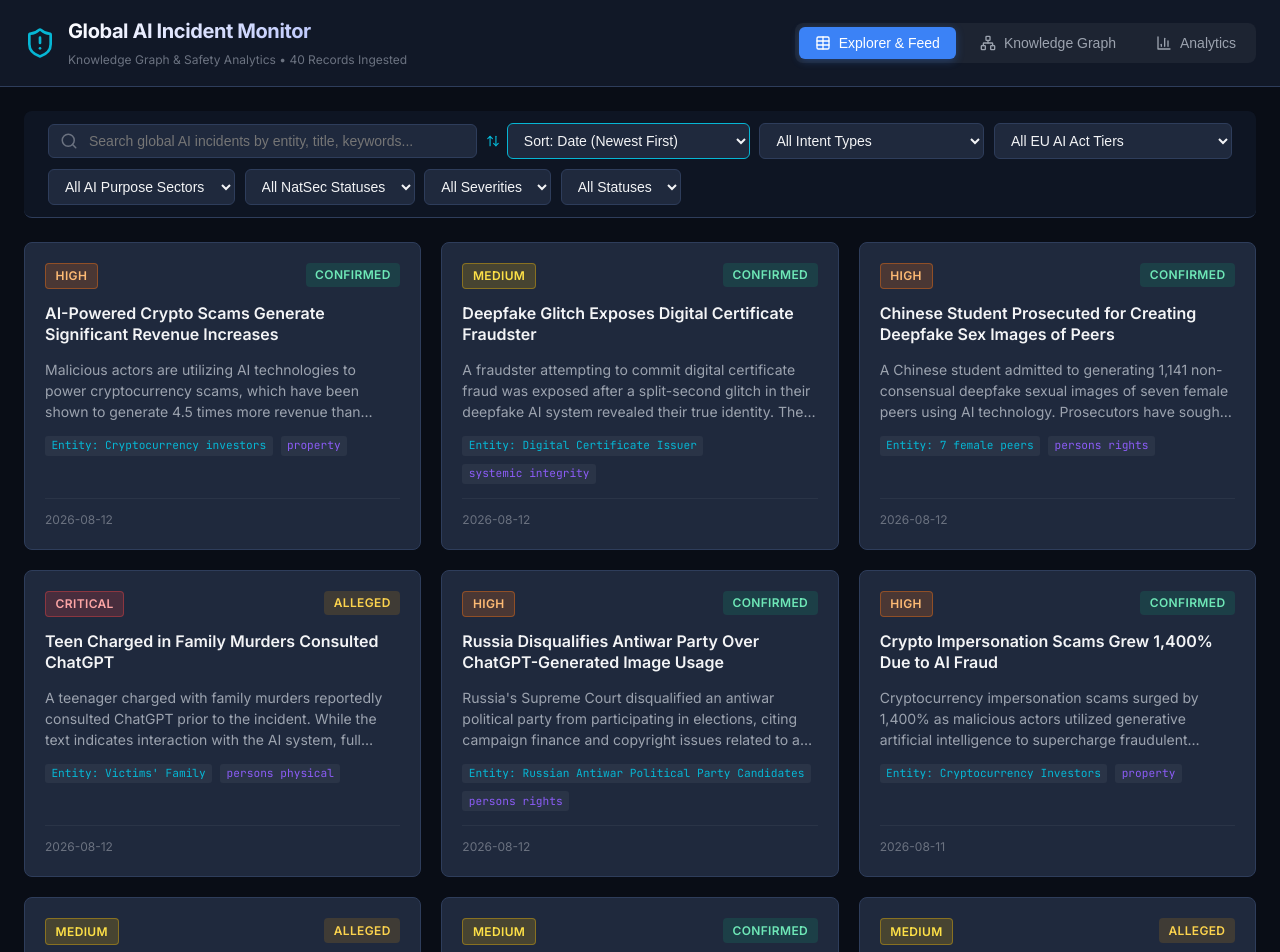
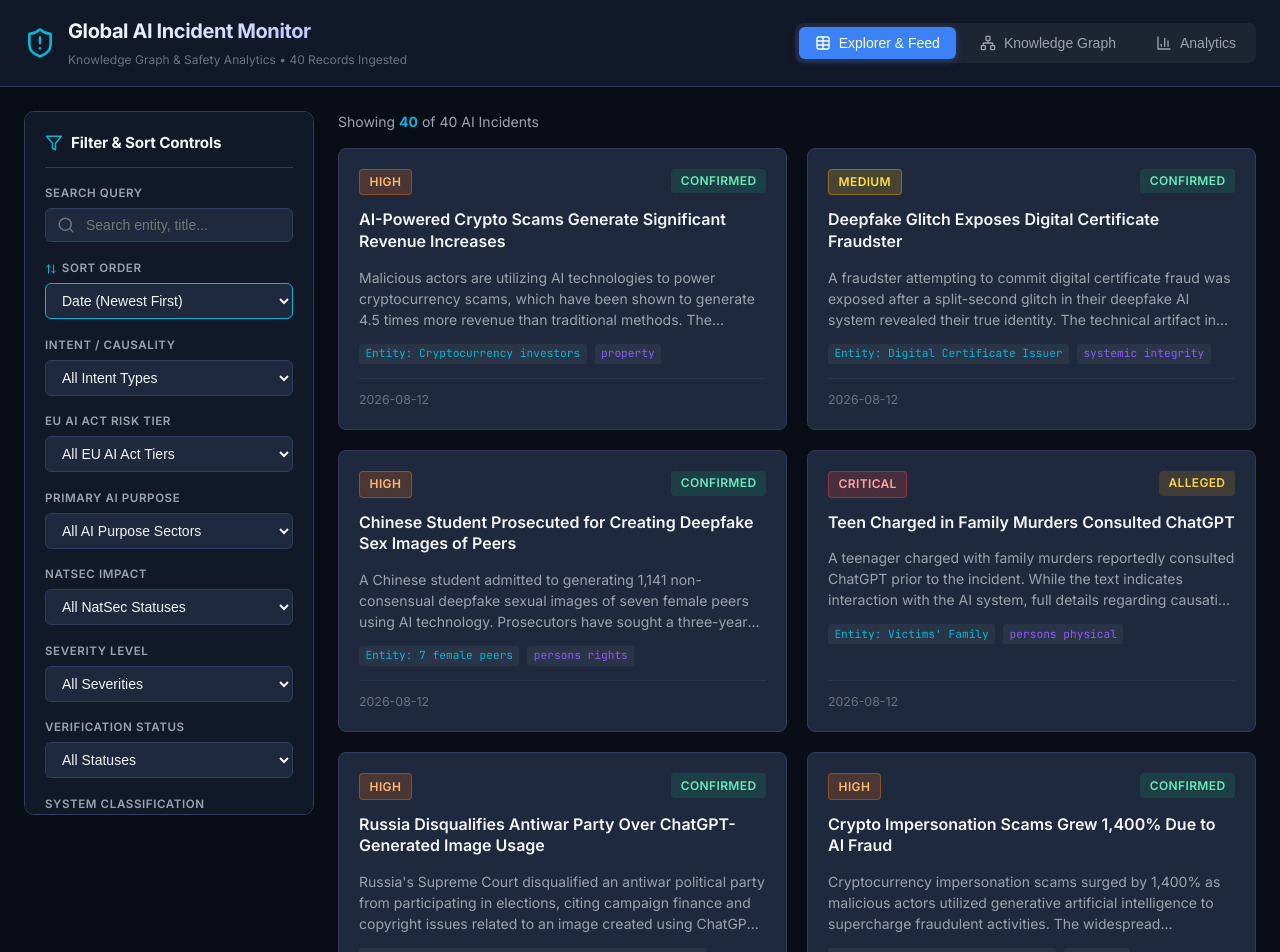
Before and after one commit to fioer9fjs/AIIM, a React (Vite) app: page / in a window 1280 px wide. Shown: the top 952 px of the page. Built offline with nearby package versions, Linux system fonts and the light colour scheme; no server answers; the database is empty.

Commit message:
feat: redesign Explorer layout with sticky left sidebar filter controls

```diff
--- a/src/components/ExplorerView.tsx
+++ b/src/components/ExplorerView.tsx
@@ -1,5 +1,5 @@
 import React, { useState, useMemo } from 'react';
-import { Search, ArrowUpDown, GitCommit, ShieldAlert, Zap } from 'lucide-react';
+import { Search, ArrowUpDown, GitCommit, ShieldAlert, Zap, Filter, RotateCcw } from 'lucide-react';
 import { AIIncident } from '../types/incident';
 
 interface ExplorerViewProps {
@@ -24,6 +24,18 @@ export const ExplorerView: React.FC<ExplorerViewProps> = ({ incidents, onSelectI
   const [purposeFilter, setPurposeFilter] = useState<string>('all');
   const [natsecFilter, setNatsecFilter] = useState<string>('all');
   const [sortBy, setSortBy] = useState<string>('date-desc');
+
+  const handleResetFilters = () => {
+    setSearch('');
+    setSeverityFilter('all');
+    setStatusFilter('all');
+    setSystemFilter('all');
+    setIntentFilter('all');
+    setEuFilter('all');
+    setPurposeFilter('all');
+    setNatsecFilter('all');
+    setSortBy('date-desc');
+  };
 
   const filteredAndSortedIncidents = useMemo(() => {
     const list = incidents.filter((inc) => {
@@ -69,56 +81,71 @@ export const ExplorerView: React.FC<ExplorerViewProps> = ({ incidents, onSelectI
   }, [incidents, search, severityFilter, statusFilter, systemFilter, intentFilter, euFilter, purposeFilter, natsecFilter, sortBy]);
 
   return (
-    <div>
-      {/* Controls / Filters & Sort */}
-      <div className="controls-bar" style={{ borderRadius: '8px', marginBottom: '1.5rem', gap: '0.6rem', flexWrap: 'wrap' }}>
-        <div className="search-input-wrapper" style={{ minWidth: '240px' }}>
+    <div className="explorer-layout">
+      {/* Sticky Left Sidebar Filters */}
+      <aside className="filters-sidebar">
+        <div className="sidebar-header">
+          <Filter size={18} />
+          <h3>Filter & Sort Controls</h3>
+        </div>
+
+        {/* Search */}
+        <div className="filter-group">
+          <label>Search Query</label>
+          <div className="search-input-wrapper">
             <Search className="search-icon" />
             <input
               type="text"
               className="search-input"
-            placeholder="Search global AI incidents by entity, title, keywords..."
+              placeholder="Search entity, title..."
               value={search}
               onChange={(e) => setSearch(e.target.value)}
             />
           </div>
+        </div>
 
-        {/* Sort Selector */}
-        <div style={{ display: 'flex', alignItems: 'center', gap: '0.4rem' }}>
-          <ArrowUpDown size={14} style={{ color: 'var(--accent-cyan)' }} />
+        {/* Sort */}
+        <div className="filter-group">
+          <label style={{ display: 'flex', alignItems: 'center', gap: '0.3rem' }}>
+            <ArrowUpDown size={12} style={{ color: 'var(--accent-cyan)' }} /> Sort Order
+          </label>
           <select
             className="filter-select"
             style={{ borderColor: 'var(--accent-cyan)' }}
             value={sortBy}
             onChange={(e) => setSortBy(e.target.value)}
           >
-            <option value="date-desc">Sort: Date (Newest First)</option>
-            <option value="date-asc">Sort: Date (Oldest First)</option>
-            <option value="entity-asc">Sort: Affected Entity (A-Z)</option>
-            <option value="entity-desc">Sort: Affected Entity (Z-A)</option>
-            <option value="severity-desc">Sort: Severity (Highest First)</option>
-            <option value="severity-asc">Sort: Severity (Lowest First)</option>
-            <option value="confidence-desc">Sort: Confidence (Highest First)</option>
+            <option value="date-desc">Date (Newest First)</option>
+            <option value="date-asc">Date (Oldest First)</option>
+            <option value="entity-asc">Affected Entity (A-Z)</option>
+            <option value="entity-desc">Affected Entity (Z-A)</option>
+            <option value="severity-desc">Severity (Highest First)</option>
+            <option value="severity-asc">Severity (Lowest First)</option>
+            <option value="confidence-desc">Confidence (Highest First)</option>
           </select>
         </div>
 
-        {/* MIT & AIID Filters */}
+        {/* Intent / Causality */}
+        <div className="filter-group">
+          <label>Intent / Causality</label>
           <select
             className="filter-select"
             value={intentFilter}
             onChange={(e) => setIntentFilter(e.target.value)}
-          title="Filter by Intent (MIT AI Risk Repository)"
           >
             <option value="all">All Intent Types</option>
             <option value="intentional_misuse">Intentional Misuse</option>
             <option value="unintentional_failure">Unintentional System Failure</option>
           </select>
+        </div>
 
+        {/* EU AI Act Tier */}
+        <div className="filter-group">
+          <label>EU AI Act Risk Tier</label>
           <select
             className="filter-select"
             value={euFilter}
             onChange={(e) => setEuFilter(e.target.value)}
-          title="Filter by EU AI Act Risk Tier"
           >
             <option value="all">All EU AI Act Tiers</option>
             <option value="prohibited">Prohibited / Unacceptable Risk</option>
@@ -126,12 +153,15 @@ export const ExplorerView: React.FC<ExplorerViewProps> = ({ incidents, onSelectI
             <option value="limited_risk">Limited Risk (Transparency)</option>
             <option value="minimal_risk">Minimal Risk</option>
           </select>
+        </div>
 
+        {/* Primary Purpose */}
+        <div className="filter-group">
+          <label>Primary AI Purpose</label>
           <select
             className="filter-select"
             value={purposeFilter}
             onChange={(e) => setPurposeFilter(e.target.value)}
-          title="Filter by Primary AI Purpose"
           >
             <option value="all">All AI Purpose Sectors</option>
             <option value="generative_content">Generative Content</option>
@@ -142,18 +172,25 @@ export const ExplorerView: React.FC<ExplorerViewProps> = ({ incidents, onSelectI
             <option value="recruitment_hr">Recruitment & HR</option>
             <option value="defense_national_security">Defense & NatSec</option>
           </select>
+        </div>
 
+        {/* NatSec Impact */}
+        <div className="filter-group">
+          <label>NatSec Impact</label>
           <select
             className="filter-select"
             value={natsecFilter}
             onChange={(e) => setNatsecFilter(e.target.value)}
-          title="Filter by National Security Impact"
           >
             <option value="all">All NatSec Statuses</option>
             <option value="yes">NatSec Impact: Yes</option>
             <option value="no">NatSec Impact: No</option>
           </select>
+        </div>
 
+        {/* Severity */}
+        <div className="filter-group">
+          <label>Severity Level</label>
           <select
             className="filter-select"
             value={severityFilter}
@@ -165,7 +202,11 @@ export const ExplorerView: React.FC<ExplorerViewProps> = ({ incidents, onSelectI
             <option value="medium">Medium</option>
             <option value="low">Low</option>
           </select>
+        </div>
 
+        {/* Status */}
+        <div className="filter-group">
+          <label>Verification Status</label>
           <select
             className="filter-select"
             value={statusFilter}
@@ -176,6 +217,51 @@ export const ExplorerView: React.FC<ExplorerViewProps> = ({ incidents, onSelectI
             <option value="alleged">Alleged</option>
             <option value="disputed">Disputed</option>
           </select>
+        </div>
+
+        {/* System Classification */}
+        <div className="filter-group">
+          <label>System Classification</label>
+          <select
+            className="filter-select"
+            value={systemFilter}
+            onChange={(e) => setSystemFilter(e.target.value)}
+          >
+            <option value="all">All System Types</option>
+            <option value="autonomous_agent">Autonomous Agent</option>
+            <option value="general_purpose_model">General-Purpose Model</option>
+            <option value="high_risk_regulated">High-Risk Regulated</option>
+            <option value="dual_use_security">Dual-Use / Security</option>
+          </select>
+        </div>
+
+        <button
+          onClick={handleResetFilters}
+          style={{
+            marginTop: '0.5rem',
+            padding: '0.5rem',
+            background: 'rgba(255, 255, 255, 0.05)',
+            border: '1px solid var(--border-color)',
+            borderRadius: '6px',
+            color: 'var(--text-muted)',
+            cursor: 'pointer',
+            display: 'flex',
+            alignItems: 'center',
+            justifyContent: 'center',
+            gap: '0.4rem',
+            fontSize: '0.8rem'
+          }}
+        >
+          <RotateCcw size={14} /> Reset All Filters
+        </button>
+      </aside>
+
+      {/* Main Content Area */}
+      <section className="explorer-content">
+        <div style={{ display: 'flex', justifyContent: 'space-between', alignItems: 'center', fontSize: '0.875rem', color: 'var(--text-muted)' }}>
+          <span>
+            Showing <strong style={{ color: 'var(--accent-cyan)' }}>{filteredAndSortedIncidents.length}</strong> of {incidents.length} AI Incidents
+          </span>
         </div>
 
         {/* Grid of Incidents */}
@@ -234,6 +320,7 @@ export const ExplorerView: React.FC<ExplorerViewProps> = ({ incidents, onSelectI
             No AI incidents match the selected search & filter criteria.
           </div>
         )}
+      </section>
     </div>
   );
 };
--- a/src/index.css
+++ b/src/index.css
@@ -101,7 +101,7 @@ body {
   border: none;
   background: transparent;
   color: var(--text-muted);
-  font-weight: 5rem;
+  font-weight: 500;
   font-size: 0.875rem;
   border-radius: 6px;
   cursor: pointer;
@@ -119,22 +119,74 @@ body {
   box-shadow: 0 2px 8px rgba(59, 130, 246, 0.3);
 }
 
-/* Sub-header Controls */
-.controls-bar {
-  background: rgba(17, 24, 39, 0.8);
-  backdrop-filter: blur(8px);
+/* Sidebar Layout */
+.explorer-layout {
+  display: grid;
+  grid-template-columns: 290px 1fr;
+  gap: 1.5rem;
+  align-items: start;
+}
+
+.filters-sidebar {
+  position: sticky;
+  top: 5rem;
+  max-height: calc(100vh - 6rem);
+  overflow-y: auto;
+  background-color: var(--bg-secondary);
+  border: 1px solid var(--border-color);
+  border-radius: 10px;
+  padding: 1.25rem;
+  display: flex;
+  flex-direction: column;
+  gap: 1.1rem;
+  scrollbar-width: thin;
+  scrollbar-color: var(--border-color) transparent;
+}
+
+.sidebar-header {
+  display: flex;
+  align-items: center;
+  gap: 0.5rem;
+  padding-bottom: 0.75rem;
   border-bottom: 1px solid var(--border-color);
-  padding: 0.75rem 1.5rem;
+  color: var(--accent-cyan);
+}
+
+.sidebar-header h3 {
+  font-size: 0.95rem;
+  font-weight: 700;
+  letter-spacing: -0.01em;
+  color: var(--text-main);
+}
+
+.filter-group {
   display: flex;
+  flex-direction: column;
+  gap: 0.35rem;
+}
+
+.filter-group label {
+  font-size: 0.725rem;
+  font-weight: 600;
+  text-transform: uppercase;
+  letter-spacing: 0.05em;
+  color: var(--text-muted);
+}
+
+.filter-group .filter-select,
+.filter-group .search-input {
+  width: 100%;
+}
+
+.explorer-content {
+  display: flex;
+  flex-direction: column;
   gap: 1rem;
-  flex-wrap: wrap;
-  align-items: center;
 }
 
 .search-input-wrapper {
   position: relative;
-  flex: 1;
-  min-width: 260px;
+  width: 100%;
 }
 
 .search-icon {
@@ -208,14 +260,14 @@ body {
 .main-content {
   flex: 1;
   padding: 1.5rem;
-  max-width: 1400px;
+  max-width: 1600px;
   width: 100%;
   margin: 0 auto;
 }
 
 .grid-cards {
   display: grid;
-  grid-template-columns: repeat(auto-fill, minmax(360px, 1fr));
+  grid-template-columns: repeat(auto-fill, minmax(350px, 1fr));
   gap: 1.25rem;
 }
 
@@ -242,18 +294,20 @@ body {
   justify-content: space-between;
   align-items: flex-start;
   gap: 0.5rem;
+  flex-wrap: wrap;
 }
 
 .card-title {
   font-size: 1rem;
   font-weight: 600;
   color: var(--text-main);
-  line-height: 1.3;
+  line-height: 1.35;
 }
 
 .card-summary {
   font-size: 0.875rem;
   color: var(--text-muted);
+  line-height: 1.5;
   display: -webkit-box;
   -webkit-line-clamp: 3;
   -webkit-box-orient: vertical;
@@ -261,63 +315,71 @@ body {
 }
 
 .card-footer {
-  display: flex;
-  align-items: center;
-  justify-content: space-between;
   margin-top: auto;
   padding-top: 0.75rem;
   border-top: 1px solid rgba(255, 255, 255, 0.05);
-  font-size: 0.75rem;
+  display: flex;
+  justify-content: space-between;
+  align-items: center;
+  font-size: 0.775rem;
   color: var(--text-dim);
 }
 
-/* Graph Visualization Container */
-.graph-viewport {
-  width: 100%;
-  height: calc(100vh - 160px);
-  background: var(--bg-secondary);
-  border-radius: 8px;
-  border: 1px solid var(--border-color);
-  position: relative;
-  overflow: hidden;
-}
-
-/* Modal / Drawer */
+/* Modal Drawer */
 .modal-overlay {
   position: fixed;
   inset: 0;
-  background: rgba(0, 0, 0, 0.75);
+  background: rgba(0, 0, 0, 0.65);
   backdrop-filter: blur(4px);
+  z-index: 100;
   display: flex;
   justify-content: flex-end;
-  z-index: 100;
 }
 
 .modal-drawer {
+  background-color: var(--bg-secondary);
+  border-left: 1px solid var(--border-color);
   width: 100%;
   max-width: 620px;
-  background-color: var(--bg-secondary);
-  border-left: 1px solid var(--border-color);
   height: 100%;
+  padding: 2rem;
   overflow-y: auto;
-  padding: 2rem;
   display: flex;
   flex-direction: column;
   gap: 1.5rem;
-  box-shadow: -10px 0 30px rgba(0,0,0,0.5);
+  box-shadow: -10px 0 30px rgba(0, 0, 0, 0.5);
+  animation: slideIn 0.25s ease-out;
+}
+
+@keyframes slideIn {
+  from { transform: translateX(100%); }
+  to { transform: translateX(0); }
 }
 
 .detail-section {
-  background: var(--bg-card);
+  display: flex;
+  flex-direction: column;
+  gap: 0.5rem;
+  padding: 1rem;
+  background: rgba(255, 255, 255, 0.02);
+  border-radius: 8px;
   border: 1px solid var(--border-color);
-  border-radius: 8px;
-  padding: 1rem;
+}
 
-  h4 {
-    font-size: 0.8rem;
-    text-transform: uppercase;
-    color: var(--text-muted);
-    letter-spacing: 0.05em;
-    margin-bottom: 0.5rem;
+.detail-section h4 {
+  font-size: 0.825rem;
+  font-weight: 700;
+  text-transform: uppercase;
+  letter-spacing: 0.05em;
+  color: var(--text-muted);
+}
+
+@media (max-width: 960px) {
+  .explorer-layout {
+    grid-template-columns: 1fr;
+  }
+  .filters-sidebar {
+    position: static;
+    max-height: none;
   }
 }
```
Lines whose indentation alone changed are shown as unchanged.
